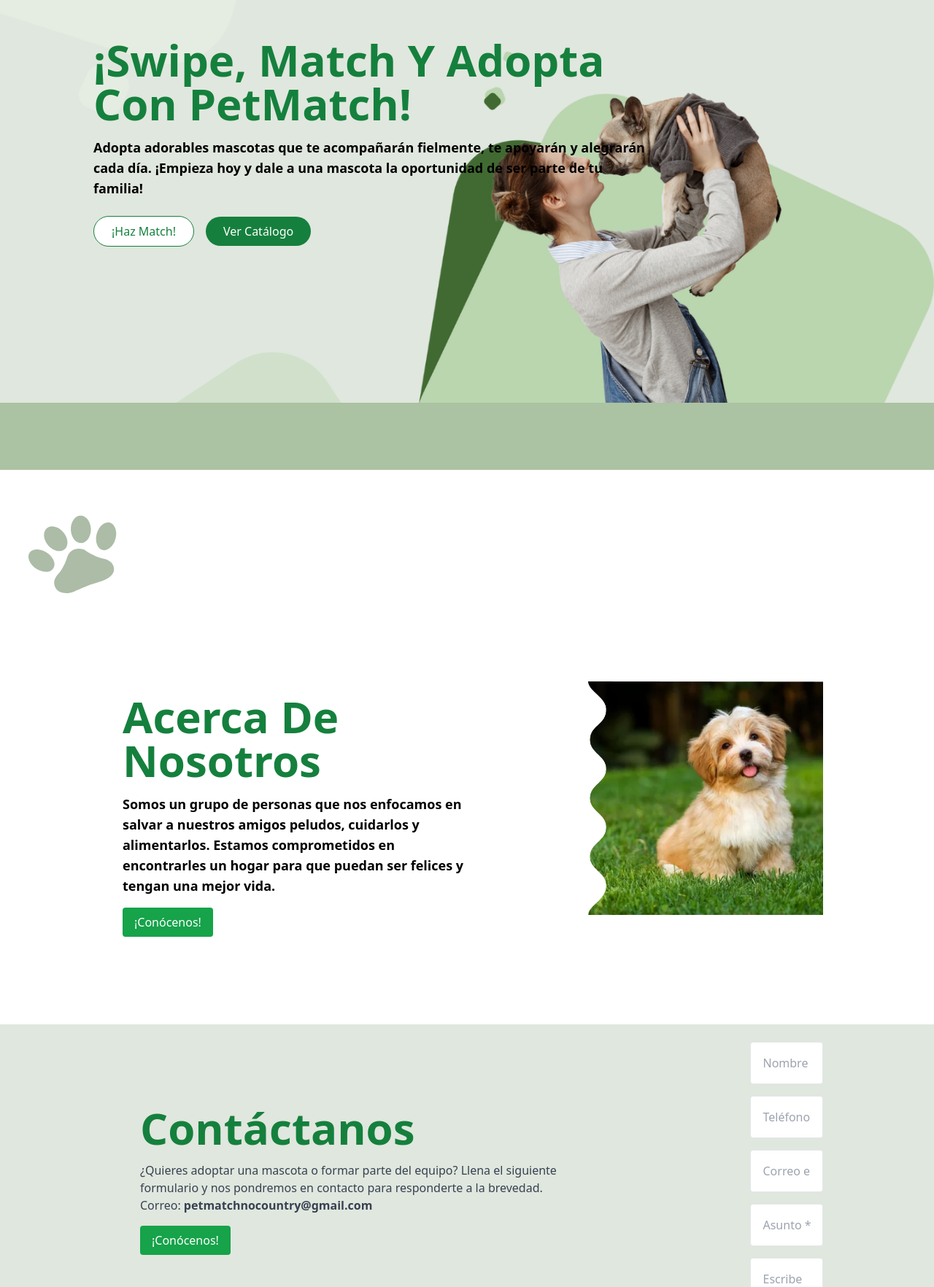
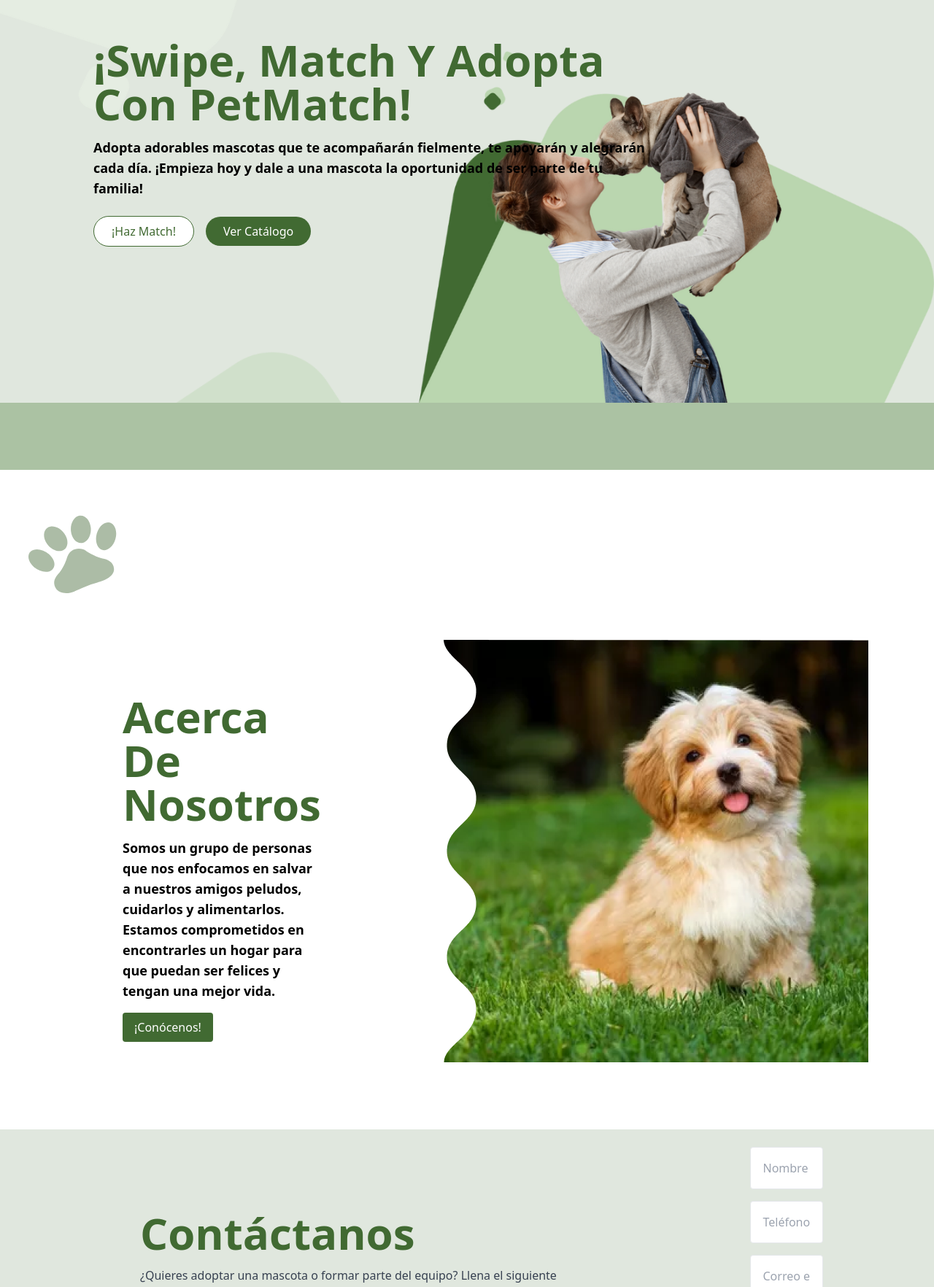
Before and after one commit to No-Country-simulation/c19-24-m-node-react, a React (Create React App) app in the folder front/petmatch/: page / in a window 1280 px wide. Shown: the part 156-1920 px from the top of the page at 73% size. Built offline with nearby package versions, Linux system fonts and the light colour scheme.

Commit message:
adjusting colours

```diff
--- a/front/petmatch/src/Pages/Home/Home.jsx
+++ b/front/petmatch/src/Pages/Home/Home.jsx
@@ -2,26 +2,31 @@
 import divide from "../../images/rectangle.svg";
 import huella from "../../images/Huella.svg";
 import perrito from "../../images/perrito.png";
-import fondo from '../../images/fondo.png'
+import fondo from "../../images/fondo.png";
 import Footer from "../../Components/Footer/Footer";
 
 function Home() {
   return (
     <div className="App">
       <main className="bg-bgPrincipal">
-        <header className="bg-contain bg-no-repeat bg-center min-h-screen flex flex-col justify-between" style={{ backgroundImage: `url(${fondo})` }}>
+        <header
+          className="bg-contain bg-no-repeat bg-center min-h-screen flex flex-col justify-between"
+          style={{ backgroundImage: `url(${fondo})` }}
+        >
           <section className="mt-52 max-w-3xl mx-32 text-left">
-            <h1 className="text-6xl font-bold text-green-700">
+            <h1 className="text-6xl font-bold text-bgGreen">
               ¡Swipe, Match Y Adopta Con PetMatch!
             </h1>
             <p className="mt-4 text-lg text-black font-semibold">
-              Adopta adorables mascotas que te acompañarán fielmente, te apoyarán y alegrarán cada día. ¡Empieza hoy y dale a una mascota la oportunidad de ser parte de tu familia!
+              Adopta adorables mascotas que te acompañarán fielmente, te
+              apoyarán y alegrarán cada día. ¡Empieza hoy y dale a una mascota
+              la oportunidad de ser parte de tu familia!
             </p>
             <div className="mt-6 space-x-4">
-              <button className="bg-white text-green-700 border border-green-700 rounded-full px-6 py-2">
+              <button className="bg-white text-bgGreen border border-bgGreen rounded-full px-6 py-2">
                 ¡Haz Match!
               </button>
-              <button className="bg-green-700 text-white rounded-full px-6 py-2">
+              <button className="bg-bgGreen text-white rounded-full px-6 py-2">
                 Ver Catálogo
               </button>
             </div>
@@ -31,11 +36,11 @@
           </div>
         </header>
       </main>
-      <section className="bg-white">
+      <section className="bg-white bg-contain bg-no-repeat">
         <img src={huella} alt="huella de perro" />
         <div className="flex items-center justify-between mb-20">
           <div className="flex-auto p-10 mt-12 max-w-3xl mx-32 text-left">
-            <h1 className="text-6xl font-bold text-green-700">
+            <h1 className="text-6xl font-bold text-bgGreen">
               Acerca De Nosotros
             </h1>
             <p className="mt-4 text-lg text-black font-semibold">
@@ -44,19 +49,19 @@
               encontrarles un hogar para que puedan ser felices y tengan una
               mejor vida.
             </p>
-            <button className="mt-4 bg-green-600 text-white py-2 px-4 rounded">
+            <button className="mt-4 bg-bgGreen text-white py-2 px-4 rounded">
               ¡Conócenos!
             </button>
           </div>
           <div className="flex-shrink-0 mr-32">
-            <img src={perrito} className="h-80 mr-6" alt="perro front" />
+            <img src={perrito} className=" mr-6" alt="perro front" />
           </div>
         </div>
       </section>
       <section>
         <div className="flex items-start justify-between p-6 bg-bgPrincipal">
           <div className="flex-auto p-10 mt-12 max-w-3xl mx-32 text-left">
-            <h1 className="text-6xl font-bold text-green-700">Contáctanos</h1>
+            <h1 className="text-6xl font-bold text-bgGreen">Contáctanos</h1>
             <p className="mt-4 text-gray-700">
               ¿Quieres adoptar una mascota o formar parte del equipo? Llena el
               siguiente formulario y nos pondremos en contacto para responderte
@@ -65,7 +70,7 @@
               Correo:{" "}
               <span className="font-bold">petmatchnocountry@gmail.com</span>
             </p>
-            <button className="mt-4 bg-green-600 text-white py-2 px-4 rounded">
+            <button className="mt-4 bg-bgGreen text-white py-2 px-4 rounded">
               ¡Conócenos!
             </button>
           </div>
@@ -97,7 +102,7 @@
               ></textarea>
               <button
                 type="submit"
-                className="w-full bg-green-600 text-white py-4 px-4 rounded"
+                className="w-full bg-bgGreen text-white py-4 px-4 rounded"
               >
                 ¡Enviar Mensaje!
               </button>
@@ -106,7 +111,7 @@
         </div>
       </section>
       <section>
-        <Footer/>
+        <Footer />
       </section>
     </div>
   );
--- a/front/petmatch/tailwind.config.js
+++ b/front/petmatch/tailwind.config.js
@@ -5,10 +5,10 @@
         extend: {
             colors: {
                 bgPrincipal: '#E0E7DE',
+                bgGreen: '#416A32'
             },
             backgroundImage: {
                 'custom-bg': "url('./src/images/fondo.png')",
-                'custom2-bg': "url('./src/images/perrito.png')"
               },
         },
     },
```
